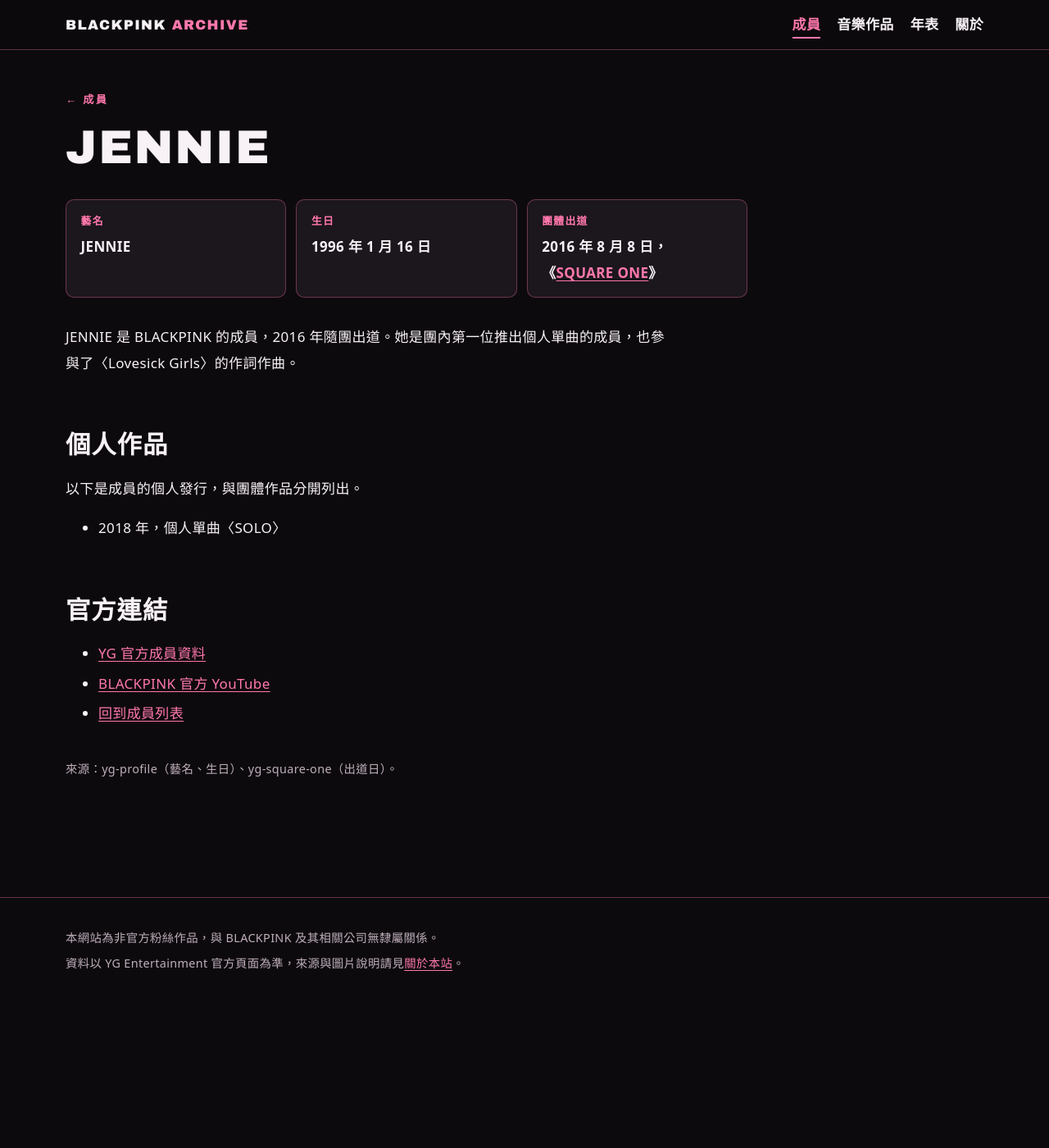
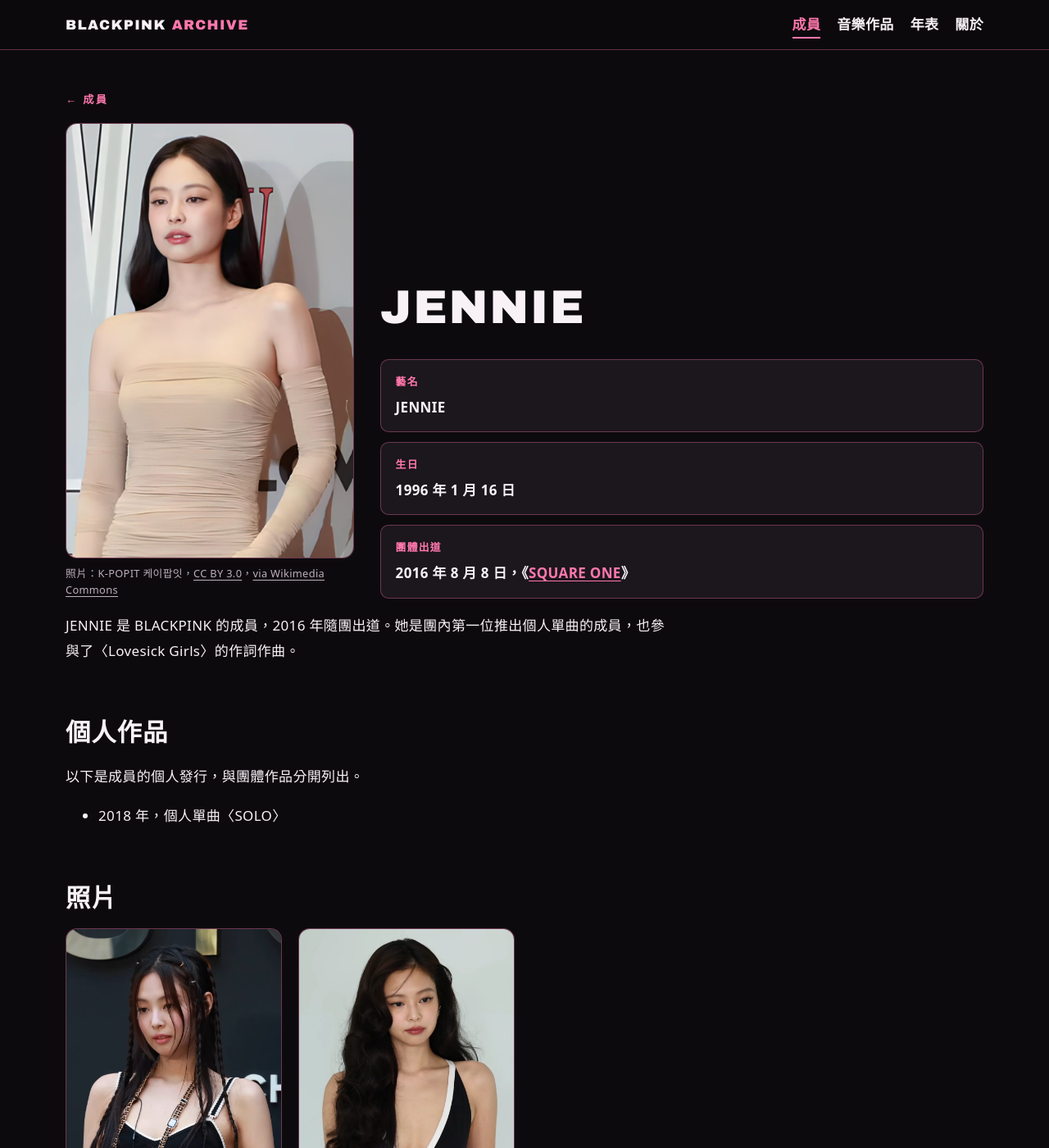
Before and after one commit to whitetine/Generative-blackpink, a Jekyll site: the page built from docs/members/jennie.md, in a window 1280 px wide and 1400 px high. Shown: the whole window at 82% size. Built offline with Jekyll 4.4.1, drawn with Linux system fonts in a browser that asks for light colours; some of the changed text lies outside the part shown.

Commit message:
Add JENNIE photos and v2 spec

```diff
--- a/docs/assets/css/style.css
+++ b/docs/assets/css/style.css
@@ -505,3 +505,46 @@ code {
   .timeline li { grid-template-columns: 1fr; }
   .header-inner { justify-content: flex-start; }
 }
+
+/* ---------- Photos ---------- */
+
+.member-hero {
+  display: grid;
+  grid-template-columns: minmax(14rem, 22rem) 1fr;
+  gap: 2rem;
+  align-items: end;
+  margin-top: 1rem;
+}
+.member-hero-text h1 { margin-top: 0; }
+.member-hero .facts { grid-template-columns: 1fr; margin-bottom: 0; }
+
+figure { margin: 0; }
+figure img {
+  display: block;
+  width: 100%;
+  height: auto;
+  border: 1px solid var(--line);
+  border-radius: var(--radius);
+  background: var(--card);
+}
+figcaption {
+  margin-top: 0.5rem;
+  color: var(--muted);
+  font-size: 0.8rem;
+  line-height: 1.6;
+}
+figcaption a { color: var(--muted); }
+
+.photo-grid {
+  display: grid;
+  grid-template-columns: repeat(auto-fill, minmax(15rem, 1fr));
+  gap: 1.25rem;
+  max-width: 52rem;
+}
+
+.credit-list { padding-left: 1.2rem; }
+
+@media (max-width: 720px) {
+  .member-hero { grid-template-columns: 1fr; }
+  .member-photo { max-width: 22rem; }
+}
--- a/docs/members/jennie.md
+++ b/docs/members/jennie.md
@@ -11,13 +11,23 @@ source_ids: [yg-profile, yg-square-one]
 
 <p class="eyebrow"><a href="{{ '/members/' | relative_url }}">← 成員</a></p>
 
-# JENNIE
+<div class="member-hero">
+<figure class="member-photo">
+  <img src="{{ '/assets/img/jennie/jennie-commons-04.jpg' | relative_url }}" alt="JENNIE 在活動現場的半身照，身穿米色露肩禮服" width="893" height="1350">
+  <figcaption>照片：K-POPIT 케이팝잇，<a href="https://creativecommons.org/licenses/by/3.0">CC BY 3.0</a>，<a href="https://commons.wikimedia.org/wiki/File:Kim_Jennie_(%EA%B9%80%EC%A0%9C%EB%8B%88)_04.jpg">via Wikimedia Commons</a></figcaption>
+</figure>
+<div class="member-hero-text">
+
+<h1>JENNIE</h1>
 
 <dl class="facts">
   <div><dt>藝名</dt><dd>JENNIE</dd></div>
   <div><dt>生日</dt><dd>1996 年 1 月 16 日</dd></div>
   <div><dt>團體出道</dt><dd>2016 年 8 月 8 日，《<a href="{{ '/discography/square-one/' | relative_url }}">SQUARE ONE</a>》</dd></div>
 </dl>
+
+</div>
+</div>
 
 JENNIE 是 BLACKPINK 的成員，2016 年隨團出道。她是團內第一位推出個人單曲的成員，也參與了〈Lovesick Girls〉的作詞作曲。
 
@@ -27,6 +37,19 @@ JENNIE 是 BLACKPINK 的成員，2016 年隨團出道。她是團內第一位推
 
 - 2018 年，個人單曲〈SOLO〉
 
+## 照片
+
+<div class="photo-grid">
+<figure>
+  <img src="{{ '/assets/img/jennie/jennie-chanel-coco-crush-2024.jpg' | relative_url }}" alt="JENNIE 綁著細辮子、戴多層項鍊，出席 CHANEL Coco Crush 活動" width="900" height="1246" loading="lazy">
+  <figcaption>CHANEL Coco Crush 活動，2024 年 7 月 3 日。照片：티비텐，<a href="https://creativecommons.org/licenses/by/3.0">CC BY 3.0</a>，<a href="https://commons.wikimedia.org/wiki/File:Blackpink%27s_Jennie_in_Chanel_Coco_Crush,_July_3,_2024_(1).png">via Wikimedia Commons</a></figcaption>
+</figure>
+<figure>
+  <img src="{{ '/assets/img/jennie/jennie-chanel-photo-call-2026.jpg' | relative_url }}" alt="JENNIE 身穿黑白配色的長洋裝，在 CHANEL 活動拍照" width="900" height="1192" loading="lazy">
+  <figcaption>CHANEL 拍照活動，2026 年 5 月 26 日。照片：K-POPIT 케이팝잇，<a href="https://creativecommons.org/licenses/by/4.0">CC BY 4.0</a>，<a href="https://commons.wikimedia.org/wiki/File:26052026_BLACKPINK_JENNIE_CHANEL_Photo_Call_2.png">via Wikimedia Commons</a></figcaption>
+</figure>
+</div>
+
 ## 官方連結
 
 - [YG 官方成員資料](https://ygfamily.com/en/artists/blackpink/profile)
```
Also changed, not shown: docs/_data/credits.yml (added, +25 -0 lines), docs/about.md (+9 -1 lines), docs/assets/img/jennie/jennie-chanel-coco-crush-2024.jpg (added), docs/assets/img/jennie/jennie-chanel-photo-call-2026.jpg (added), docs/assets/img/jennie/jennie-commons-04.jpg (added).
